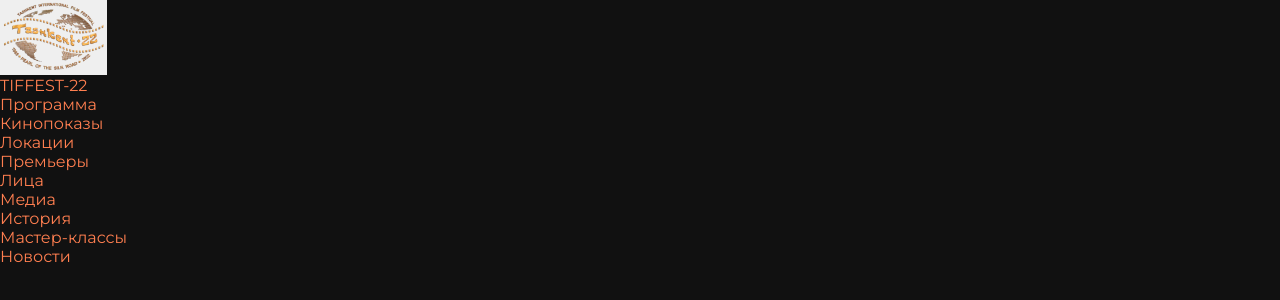
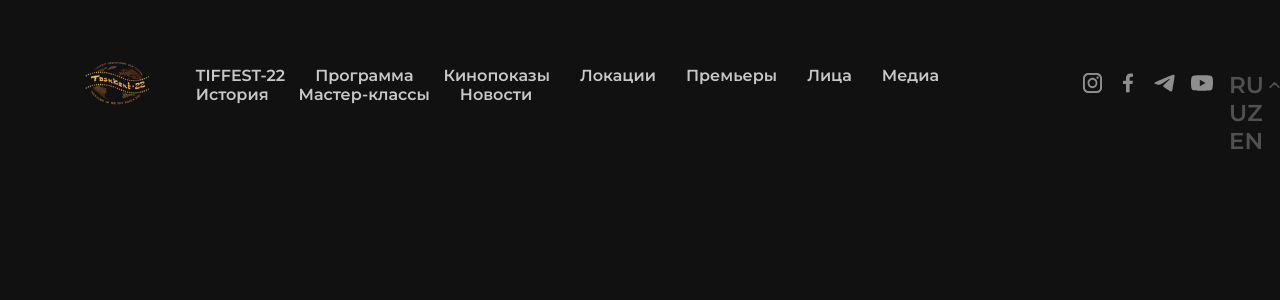
Before and after one commit to Imran117/tiffest-project, a Vue app: page / in a window 1280 px wide. Shown: the top 300 px of the page. Built offline with nearby package versions, Linux system fonts and the light colour scheme.

Commit message:
I give the style for the header

```diff
--- a/package.json
+++ b/package.json
@@ -11,7 +11,8 @@
   "dependencies": {
     "sass": "^1.62.1",
     "vue": "^3.2.47",
-    "vue-router": "^4.2.1"
+    "vue-router": "^4.2.1",
+    "vuex": "^4.0.2"
   },
   "devDependencies": {
     "@vitejs/plugin-vue": "^4.1.0",
--- a/src/App.vue
+++ b/src/App.vue
@@ -1,6 +1,7 @@
 <template>
   <div class="content">
     <Navbar />
+
   </div>
 </template>
 
--- a/src/assets/styles/main.scss
+++ b/src/assets/styles/main.scss
@@ -1,2 +1,3 @@
 @import './common/font.scss',
-        './common/root.scss';
+        './common/root.scss',
+        './modules/navbar.scss'
--- a/src/assets/styles/modules/navbar.scss
+++ b/src/assets/styles/modules/navbar.scss
@@ -1,3 +1,87 @@
 .header {
+    position: fixed;
+    top: 60px;
+    left: 83px;
+
+    &__nav {
+        display: flex;
+        justify-content: center;
+        align-items: center;
+
+        &-logo {
+            background: transparent;
+            margin-right: 30px;
+
+            & img {
+                max-width: 90px;
+                width: 100%;
+            }
+        }
+
+        &-list {
+            display: flex;
+            align-items: center;
+            flex-wrap: wrap;
+        }
+
+        &-link {
+            color: #C7C7C7;
+            font-weight: 600;
+            padding: 30px 15px 30px;
+            transition: 0.3s;
+
+            &:hover {
+                color: #EBAD2D;
+            }
+
+            &.active {
+                color: #EBAD2D;
+            }
+        }
+
+        &-right {
+            display: flex;
+            align-items: center;
+            margin-left: 44px;
+        }
+
+        &-social {
+            margin-right: 16px;
+        }
+    }
+
+    &__lang {
+        position: relative;
+
+        &-head {
+            display: flex;
+            align-items: center;
+        }
+
+        & span {
+            color: #505050;
+            font-size: 23px;
+            text-transform: uppercase;
+            font-weight: 600;
+            cursor: pointer;
+        }
+
+        &-arrow {
+            margin-left: 5px;
+            transform: rotate(180deg);
+            transition: 0.4s;
+
+            &.active {
+                transform: rotate(0);
+            }
+        }
+
+        &-select {
+            position: absolute;
+            top: 28px;
+            transition: 0.4s;
+
+        }
+    }
 
 }
--- a/src/components/Navbar.vue
+++ b/src/components/Navbar.vue
@@ -1,30 +1,65 @@
 <template>
     <header class="header">
         <nav class="header__nav">
-            <button class="header__nav-logo">
+            <router-link to="/" class="header__nav-logo">
                 <img src="@/assets/images/logo.png" alt="">
-            </button>
-            <ul>
-                <li><a href="#!" @click.prevent="">TIFFEST-22</a></li>
-                <li><a href="#!" @click.prevent="">Программа</a></li>
-                <li><a href="#!" @click.prevent="">Кинопоказы</a></li>
-                <li><a href="#!" @click.prevent="">Локации</a></li>
-                <li><a href="#!" @click.prevent="">Премьеры</a></li>
-                <li><a href="#!" @click.prevent="">Лица</a></li>
-                <li><a href="#!" @click.prevent="">Медиа</a></li>
-                <li><a href="#!" @click.prevent="">История</a></li>
-                <li><a href="#!" @click.prevent="">Мастер-классы</a></li>
-                <li><a href="#!" @click.prevent="">Новости</a></li>
+            </router-link>
+            <ul class="header__nav-list">
+                <li v-for="link in links" :key="link.id">
+                    <router-link class="header__nav-link" :to="link.pagesName">{{ link.name }}</router-link>
+                </li>
             </ul>
+            <div class="header__nav-right">
+                <a class="header__nav-social" href="https://www.instagram.com/tiffest_official/">
+                    <img src="@/assets/images/instagram-icon.svg" alt="instagram-icon">
+                </a>
+                <a class="header__nav-social" href="https://www.facebook.com/tiffest.official/">
+                    <img src="@/assets/images/facebook-icon.svg" alt="facebook">
+                </a>
+                <a class="header__nav-social" href="https://t.me/tiffest">
+                    <img src="@/assets/images/telegram-icon.svg" alt="telegram">
+                </a>
+                <a class="header__nav-social" href="https://www.youtube.com/channel/UCDDkxOVMoD4PZxFTXMPaLkA">
+                    <img src="@/assets/images/youtube-icon.svg" alt="youtube">
+                </a>
+                <div class="header__lang">
+                    <div class="header__lang-head">
+                        <span @click="isOpenLang = !isOpenLang">ru</span>
+                        <img :class="['header__lang-arrow', {active:isOpenLang}]" src="@/assets/images/arrow.svg" alt="">
+                    </div>
+                    <div :class="['header__lang-select', {active: isOpenLang}]">
+                        <div class="header__lang-item">
+                            <span>uz</span>
+                        </div>
+                        <div class="header__lang-item">
+                            <span>en</span>
+                        </div>
+                    </div>
+                </div>
+            </div>
         </nav>
     </header>
 </template>
 
 <script>
+import {mapState} from 'vuex'
 export default {
   data() {
-    return {};
+    return {
+        currentComponent: 'Home',
+        lang: 'ru',
+        isOpenLang: false
+    };
   },
+  methods: {
+    changeComponent(name) {
+        this.currentComponent = name
+    }
+  },
+  computed: {
+    ...mapState(['links'])
+  }
+
 };
 </script>
 
--- a/src/main.js
+++ b/src/main.js
@@ -1,6 +1,9 @@
 import { createApp } from 'vue'
 import App from './App.vue'
+import store from '@/store/index.js'
+import router from '@/router/index.js'
 const app = createApp(App)
 
-
+app.use(router)
+app.use(store)
 app.mount('#app')
--- a/src/router/index.js
+++ b/src/router/index.js
@@ -0,0 +1,9 @@
+import { createRouter, createWebHistory } from "vue-router";
+
+const router = createRouter({
+    history: createWebHistory(),
+    linkActiveClass: 'active',
+    routes: []
+})
+
+export default router
--- /dev/null
+++ b/src/store/index.js
@@ -0,0 +1,57 @@
+import { createStore } from "vuex";
+
+const store = createStore({
+    state: {
+        links: [
+            {
+                name: 'TIFFEST-22',
+                pagesName: 'Tiffest'
+
+            },
+            {
+                name: 'Программа',
+                pagesName: 'Program'
+
+            },
+            {
+                name: 'Кинопоказы',
+                pagesName: 'Movie-show'
+
+            },
+            {
+                name: 'Локации',
+                pagesName: 'Location'
+
+            },
+            {
+                name: 'Премьеры',
+                pagesName: 'Premiers'
+            },
+            {
+                name: 'Лица',
+                pagesName: 'Faces'
+            },
+            {
+                name: 'Медиа',
+                pagesName: 'Media'
+            },
+            {
+                name: 'История',
+                pagesName: 'History'
+            },
+            {
+                name: 'Мастер-классы',
+                pagesName: 'Master-classes'
+            },
+            {
+                name: 'Новости',
+                pagesName: 'News'
+            },
+        ]
+    },
+    mutations: {},
+    actions: {},
+    getters: {}
+})
+
+export default store
```
Also changed, not shown: src/assets/images/arrow.svg (added), 1 other file (tests, documents, lock files or other folders).
